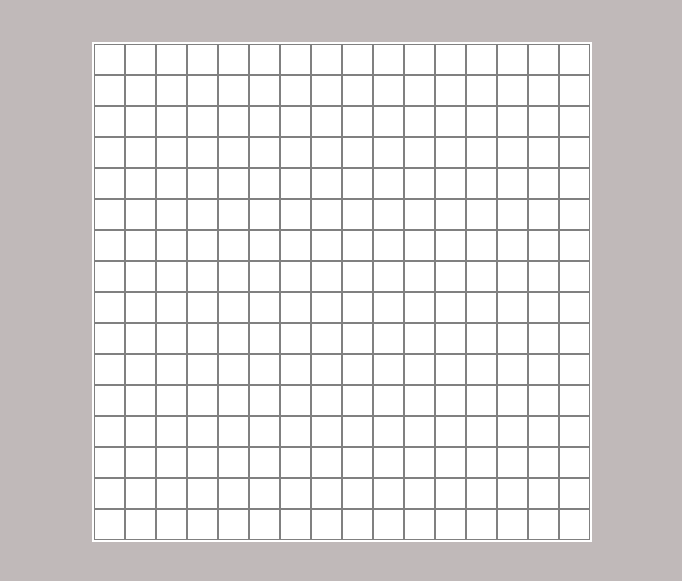
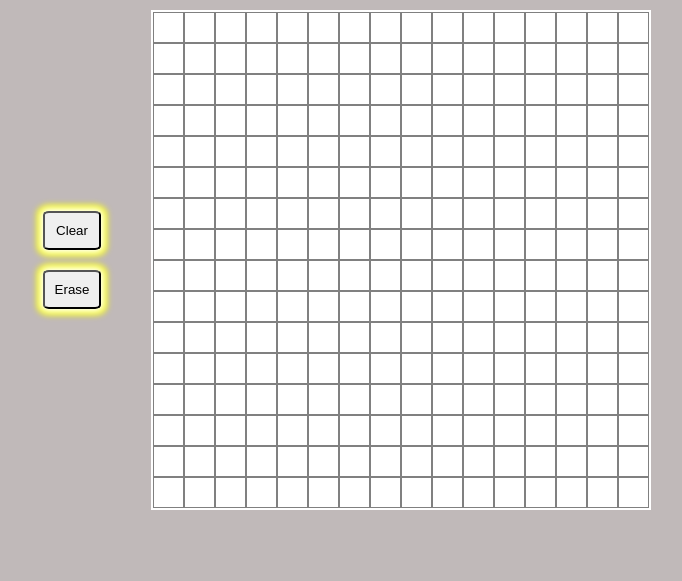
Before and after one commit to hussainalamin701/odin-etch-a-sketch_ah, a plain HTML site: page index.html in a window 1280 px wide. Shown: the part 199-780 px from the top of the page, without its empty margins (298-980 px from the left). Drawn offline with Linux system fonts and the light colour scheme.

Commit message:
Added a clear button and now working on the eraser button

```diff
--- a/index.html
+++ b/index.html
@@ -10,7 +10,12 @@
 <body>
     <main class="main">
         <h1>Etch A Sketch</h1>
-        <div id="canvas">
+        <div class="main-section">
+            <div class="button-bar">
+                <button id="clear-button">Clear</button>
+                <button id="eraser-button">Erase</button>
+            </div>
+            <div id="canvas"></div>
 
         </div>
     </main>
--- a/index.js
+++ b/index.js
@@ -1,5 +1,7 @@
 const canvas = document.querySelector('#canvas');
 const elem = document.querySelectorAll('.element');
+
+const clear = document.getElementById('clear-button');
 
 let mouseDown = false;
 document.body.onmousedown = () => (mouseDown = true);
@@ -24,12 +26,20 @@ function createGrid(size){
     }
 }
 
+function clearGrid(){
+    const elem = document.querySelectorAll('.element');
+    elem.forEach((ele) =>{
+        ele.classList.remove('clicked');
+    });
+}
+
 function colorChange(e){
     if(e.type === 'mouseover' && !mouseDown)return;
     else{
-        this.style.backgroundColor = 'black';
+        this.classList.add('clicked');
     }
 }
 
 let canvasSize = 16;
 createGrid(canvasSize);
+clear.onclick = () => clearGrid();
--- a/styles.css
+++ b/styles.css
@@ -16,7 +16,7 @@ body{
 }
 
 h1{
-    margin: 5%;
+    margin: 2.5%;
     font-size: 2.8rem;
 }
 
@@ -30,13 +30,21 @@ h1{
     align-items: center;
 }
 
+.main-section{
+    display: flex;
+    flex-direction: row;
+    justify-content: center;
+    align-items: center;
+}
+
+.button-bar{
+    display: flex;
+    flex-direction: column;
+}
+
 .element{
     background-color: white;
     border: 0.1px solid gray;
-}
-
-.element:hover{
-    background-color: rgba(156, 154, 154, 0);
 }
 
 .clicked{
@@ -51,3 +59,14 @@ h1{
     display: grid;
     border: 2px rgb(255, 255, 255) solid;
 }
+
+#clear-button, #eraser-button{
+    margin: 10px;
+    margin-right: 50px;
+    padding: 10px;
+    border-radius: 10%;
+    box-shadow:
+    0 0 6px 3px #fff,  /* inner white */
+    0 0 6px 6px rgb(251, 255, 0) /* middle magenta */
+
+}
```
